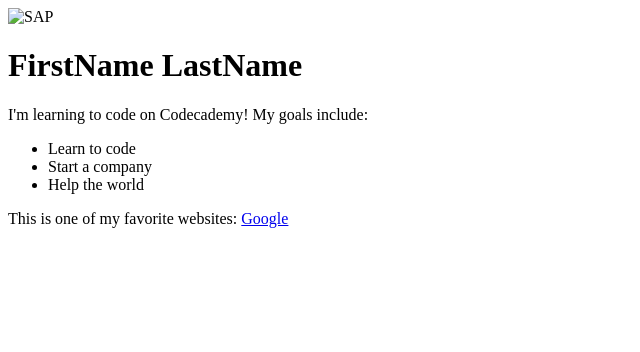
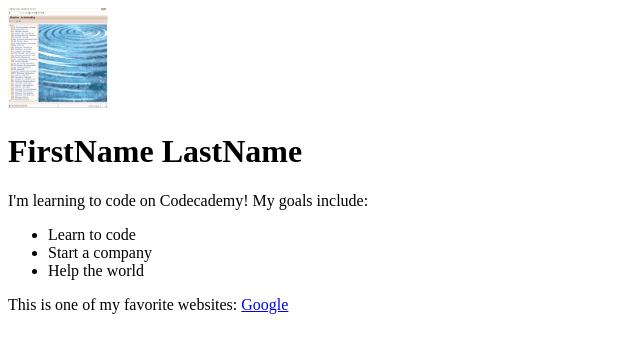
Before and after one commit to JackYang156/JackYang, a plain HTML site: page index.html in a window 1280 px wide. Shown: the whole page, without its empty margins (0-640 px from the left). Drawn offline with Linux system fonts and the light colour scheme.

Commit message:
Update index.html

```diff
--- a/index.html
+++ b/index.html
@@ -4,7 +4,7 @@
   <title>My First Webpage</title>
 </head>
 <body>
-  <img src="SAP" alt="SAP" style="width:100px;height:100px;">
+  <img src="SAP.png" alt="SAP" style="width:100px;height:100px;">
   <h1>FirstName LastName</h1>
   <p>I'm learning to code on Codecademy! My goals include:</p>
   <ul>
```
